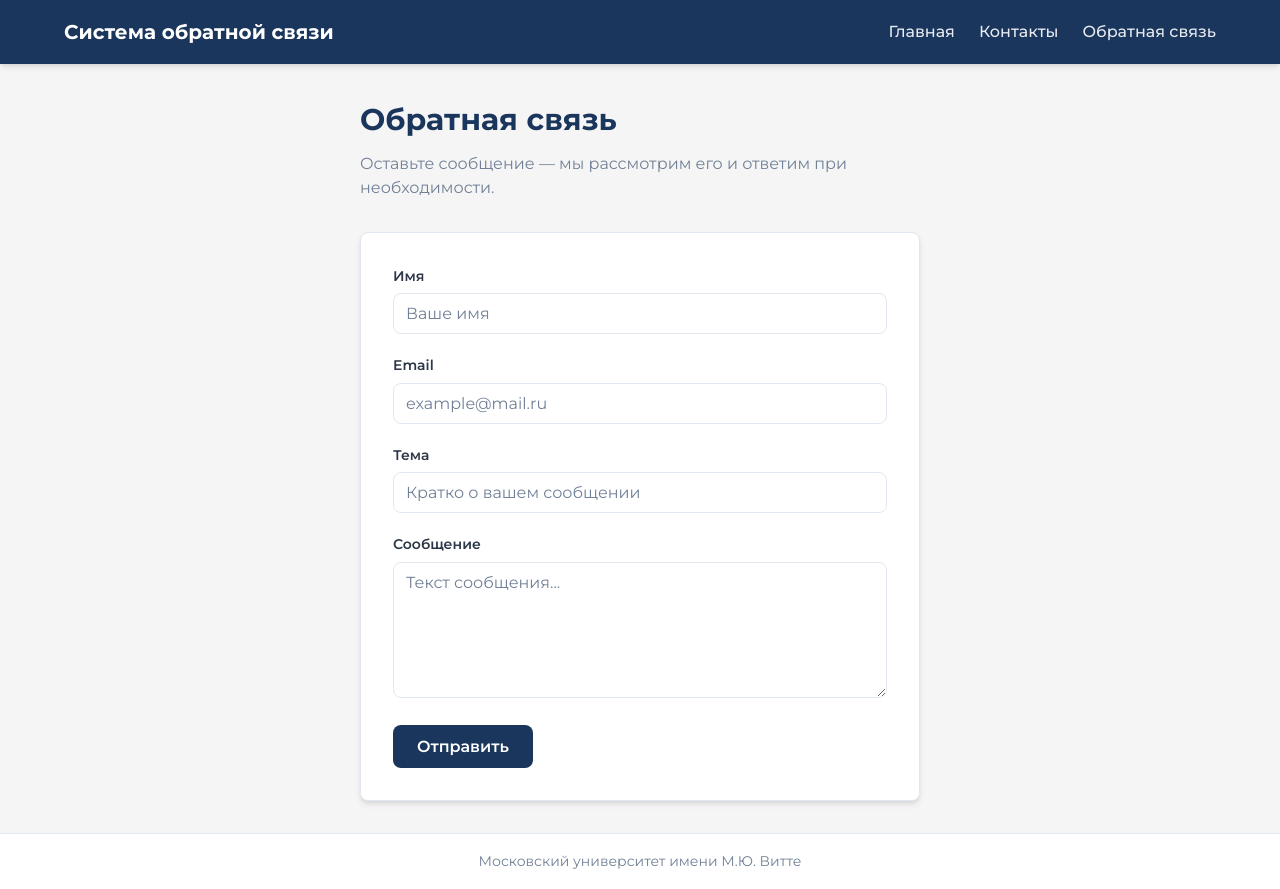
After one commit to feedbacksys1/fbsys, a Django app: page /feedback/ in a window 1280 px wide. The commit adds this page. Run offline with Django 5.2, Linux system fonts and the light colour scheme.

Commit message:
Created simple feedback page

```diff
--- a/app/urls.py
+++ b/app/urls.py
@@ -22,5 +22,6 @@ from . import views
 urlpatterns = [
     path('', views.landing, name='landing'),
     path('contacts/', views.contacts, name='contacts'),
+    path('feedback/', views.feedback, name='feedback'),
     path('admin/', admin.site.urls),
 ]
--- a/app/views.py
+++ b/app/views.py
@@ -16,3 +16,10 @@ def contacts(request):
     Страница контактов.
     """
     return render(request, 'contacts.html')
+
+
+def feedback(request):
+    """
+    Страница обратной связи (общая форма для пользователей сайта).
+    """
+    return render(request, 'feedback.html')
--- a/static/css/style.css
+++ b/static/css/style.css
@@ -430,6 +430,73 @@ body {
     border: 0;
 }
 
+.feedback-page {
+    max-width: 560px;
+    margin: 0 auto;
+}
+
+.feedback-header {
+    margin-bottom: 2rem;
+}
+
+.feedback-form-wrap {
+    background: var(--color-surface);
+    border-radius: var(--radius);
+    padding: 2rem;
+    box-shadow: var(--shadow);
+    border: 1px solid var(--color-border);
+}
+
+.feedback-form .form-row {
+    margin-bottom: 1.25rem;
+}
+
+.feedback-form .form-row:last-of-type {
+    margin-bottom: 1.5rem;
+}
+
+.form-label {
+    display: block;
+    font-size: 0.875rem;
+    font-weight: 600;
+    color: var(--color-text);
+    margin-bottom: 0.375rem;
+}
+
+.form-input {
+    width: 100%;
+    padding: 0.625rem 0.75rem;
+    font-size: 1rem;
+    font-family: var(--font-sans);
+    color: var(--color-text);
+    background: var(--color-surface);
+    border: 1px solid var(--color-border);
+    border-radius: var(--radius);
+    transition: border-color 0.2s;
+}
+
+.form-input::placeholder {
+    color: var(--color-text-muted);
+}
+
+.form-input:focus {
+    outline: none;
+    border-color: var(--color-primary);
+}
+
+.form-textarea {
+    resize: vertical;
+    min-height: 120px;
+}
+
+.form-actions {
+    margin-top: 0.5rem;
+}
+
+.form-actions .btn {
+    min-width: 140px;
+}
+
 @media (max-width: 900px) {
     .contacts-layout {
         grid-template-columns: 1fr;
--- a/templates/base.html
+++ b/templates/base.html
@@ -17,6 +17,7 @@
             <nav class="main-nav">
                 <a href="{% url 'landing' %}">Главная</a>
                 <a href="{% url 'contacts' %}">Контакты</a>
+                <a href="{% url 'feedback' %}">Обратная связь</a>
             </nav>
         </div>
     </header>
--- /dev/null
+++ b/templates/feedback.html
@@ -0,0 +1,35 @@
+{% extends "base.html" %}
+
+{% block title %}Обратная связь{% endblock %}
+
+{% block content %}
+<div class="feedback-page">
+    <header class="feedback-header">
+        <h1 class="page-title">Обратная связь</h1>
+        <p class="page-lead">Оставьте сообщение — мы рассмотрим его и ответим при необходимости.</p>
+    </header>
+    <div class="feedback-form-wrap">
+        <form class="feedback-form" method="post" action="#">
+            <div class="form-row">
+                <label class="form-label" for="id_name">Имя</label>
+                <input type="text" id="id_name" name="name" class="form-input" placeholder="Ваше имя" required>
+            </div>
+            <div class="form-row">
+                <label class="form-label" for="id_email">Email</label>
+                <input type="email" id="id_email" name="email" class="form-input" placeholder="example@mail.ru" required>
+            </div>
+            <div class="form-row">
+                <label class="form-label" for="id_topic">Тема</label>
+                <input type="text" id="id_topic" name="topic" class="form-input" placeholder="Кратко о вашем сообщении">
+            </div>
+            <div class="form-row">
+                <label class="form-label" for="id_message">Сообщение</label>
+                <textarea id="id_message" name="message" class="form-input form-textarea" rows="6" placeholder="Текст сообщения..." required></textarea>
+            </div>
+            <div class="form-actions">
+                <button type="submit" class="btn btn-primary">Отправить</button>
+            </div>
+        </form>
+    </div>
+</div>
+{% endblock %}
```
